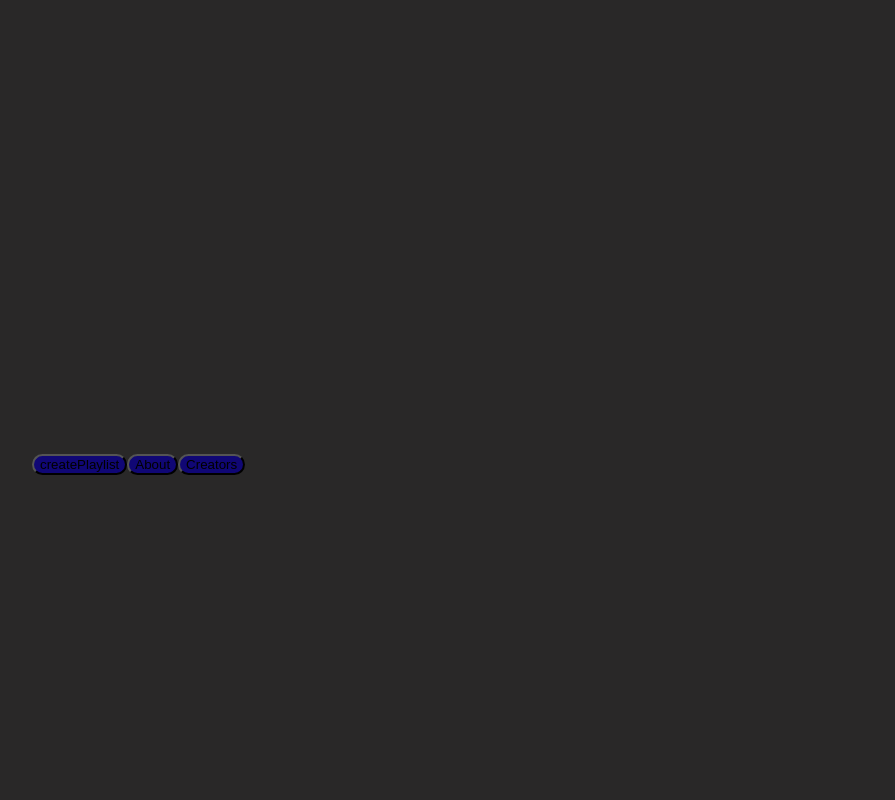
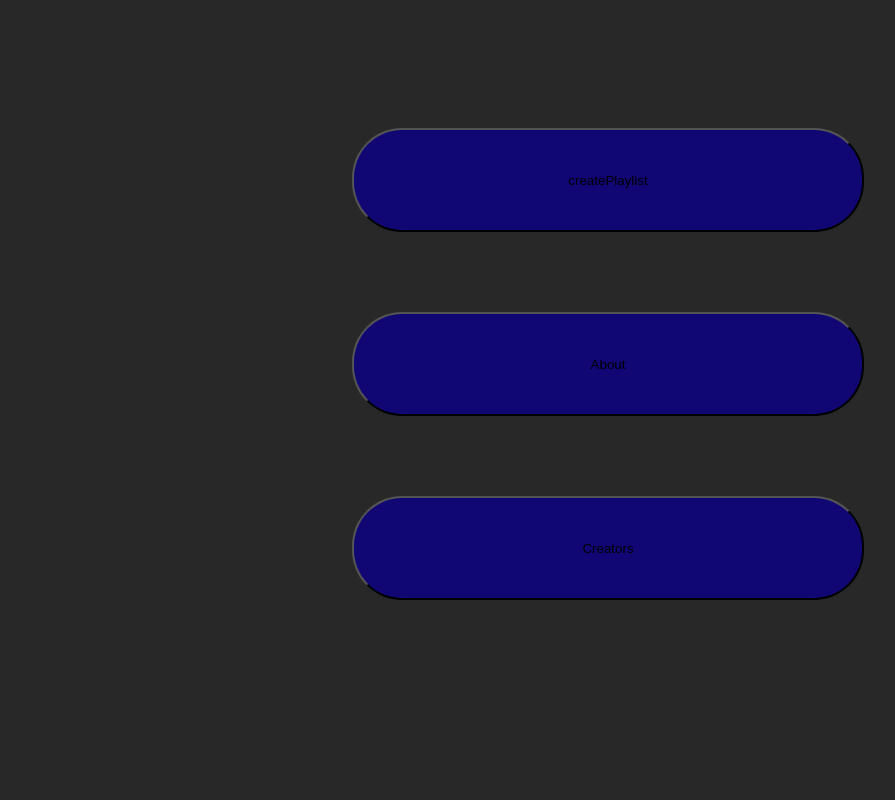
Before and after one commit to edmuri/Systrum, a React (Vite) app in the folder frontend/: page / in a window 1280 px wide. Shown: the top 800 px of the page, without its empty margins (32-927 px from the left). Built offline with nearby package versions, Linux system fonts and the light colour scheme.

Commit message:
more work on landing page

```diff
--- a/frontend/index.css
+++ b/frontend/index.css
@@ -1,6 +1,7 @@
 html{
     overflow:hidden;
     height:100%;
+    margin:0;
 }
 body{
     margin:0;
--- a/frontend/src/Pages/LandingPage.jsx
+++ b/frontend/src/Pages/LandingPage.jsx
@@ -24,7 +24,6 @@ const LandingPage = () => {
 
     return(
         <div className = "landingPage">
-            <div className = "upperSection"></div>
             <div className = "buttonSection">
                 <button
                     onClick={handleToPlaylist}
--- a/frontend/src/Pages/Styles/LandingPage.css
+++ b/frontend/src/Pages/Styles/LandingPage.css
@@ -1,23 +1,32 @@
 
 .landingPage{
-    display:flex;
-    align-items: center;
     background-color: #292828;
     height:100vh;
-    padding:5%;
 }
-.upperSection{
-    background-color:clear;
-}
+
 .buttonSection{
-    height:100%;
+    height: 100%;
+    /* background-color:pink; */
     display: flex;
+    flex-direction: column;
     align-items: center;
-    justify-items: space-between;
+    row-gap: 10%;
+    align-items: space-between;
+    padding: 10%;
+    /* margin:5%; */
 }
 .button{
     background-color:#100775;
+    height:13%;
+    width:50%;
+    border-color: black;
     border-radius: 50px;
+    cursor: pointer;
+    transition: border-color background-color 0.9s ease;
+}
+.button:hover{
+    border-color:azure;
+    background-color:#1a0da6
 }
 #Text{
     color:white;
```
Also changed, not shown: frontend/src/Pages/CreatePlaylistPage.jsx (line endings or trailing spaces).
